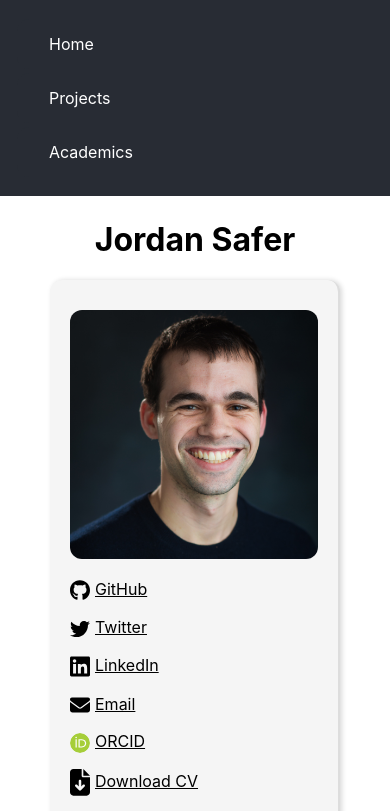
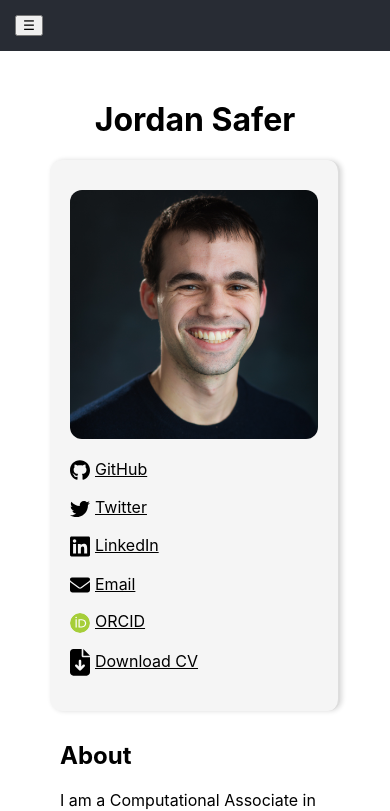
Before and after one commit to jordansafer/jordansafer.github.io, a React (Create React App) app: page / in a window 390 px wide. Shown: the top 811 px of the page. Built offline with nearby package versions, Linux system fonts and the light colour scheme.

Commit message:
hamburger menu mobile

```diff
--- a/src/App.css
+++ b/src/App.css
@@ -97,6 +97,11 @@
   padding: 15px;
 }
 
+.hamburger {
+  display: none;
+  /* Additional styles for the hamburger icon */
+}
+
 /* make navbar switch to vertical when on mobile */
 @media screen and (max-width: 600px) {
   .navBar a {
@@ -105,8 +110,21 @@
     text-align: left;
   }
 
-  body {
-    padding-top: 120px; /* Adjust this value to match the navbar's height */
+  .hamburger {
+    display: block; /* Show hamburger menu on mobile */
+  }
+
+  .nav-links {
+    display: none; /* Hide nav links by default on mobile */
+  }
+
+  .nav-links.active {
+    display: block; /* Show nav links when hamburger menu is active */
+  }
+
+  .navButton {
+    display: block;
+    /* Additional styles for vertical layout */
   }
 }
 
--- a/src/App.js
+++ b/src/App.js
@@ -1,6 +1,6 @@
 
 
-import React from 'react';
+import React, { useState } from 'react';
 import { HashRouter as Router, Route, Routes, Link } from 'react-router-dom';
 
 import './App.css';
@@ -25,13 +25,22 @@ const NoMatch = () => (
 );
 
 const App = () => {
+  const [isOpen, setIsOpen] = useState(false);
+
+  const toggleMenu = () => {
+    setIsOpen(!isOpen);
+  };
+
   return (
     <Router>
       <div>
         <nav className='navBar'>
-          <Link to="/" className="navButton">Home</Link>
-          <Link to="/projects" className="navButton">Projects</Link>
-          <Link to="/academics" className="navButton">Academics</Link>
+          <button onClick={toggleMenu} className="hamburger">&#9776;</button>
+          <div className={isOpen ? "nav-links active" : "nav-links"}>
+            <Link to="/" className="navButton">Home</Link>
+            <Link to="/projects" className="navButton">Projects</Link>
+            <Link to="/academics" className="navButton">Academics</Link>
+          </div>
         </nav>
         <div className="sitePage">
           <Routes>
```
